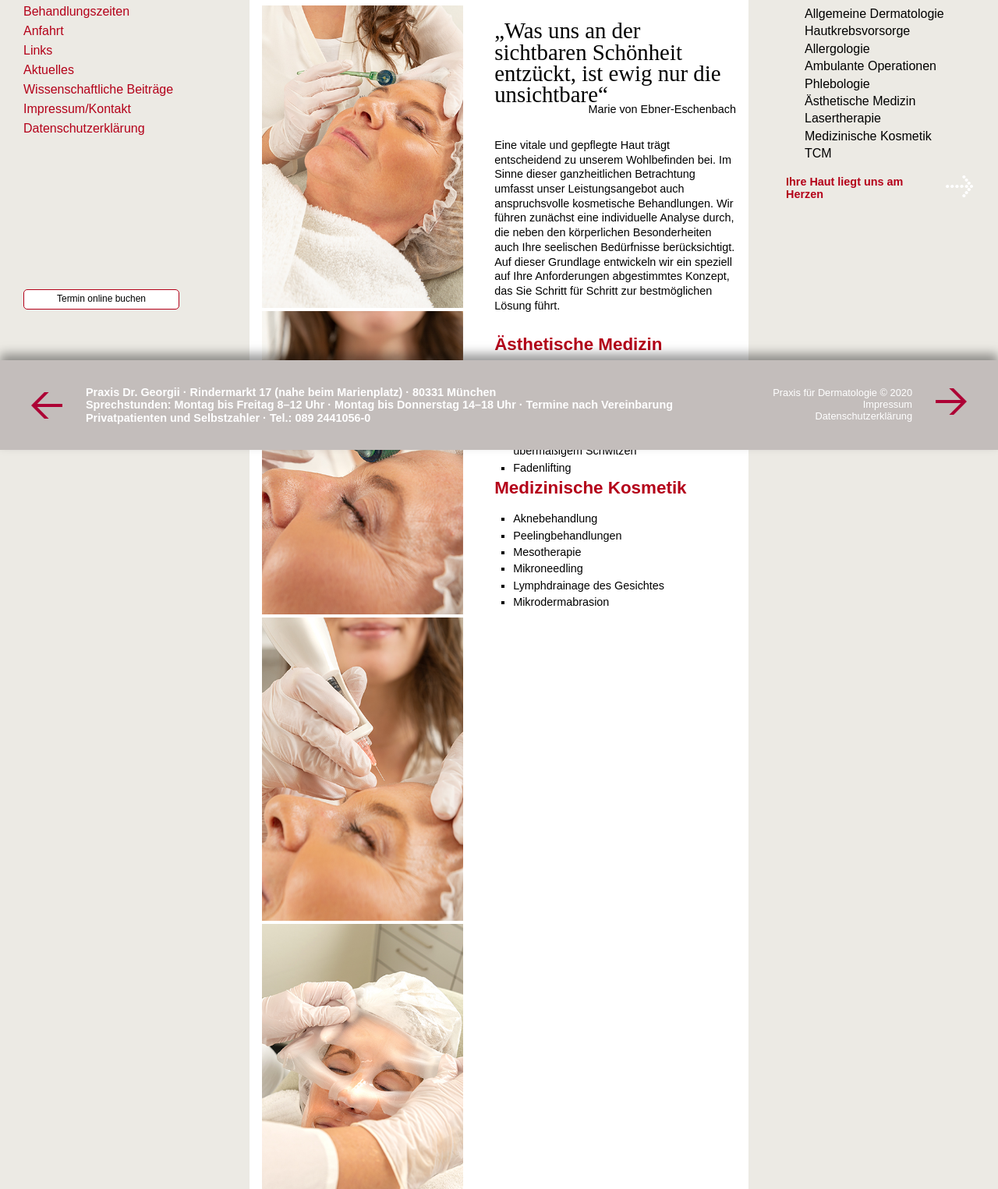
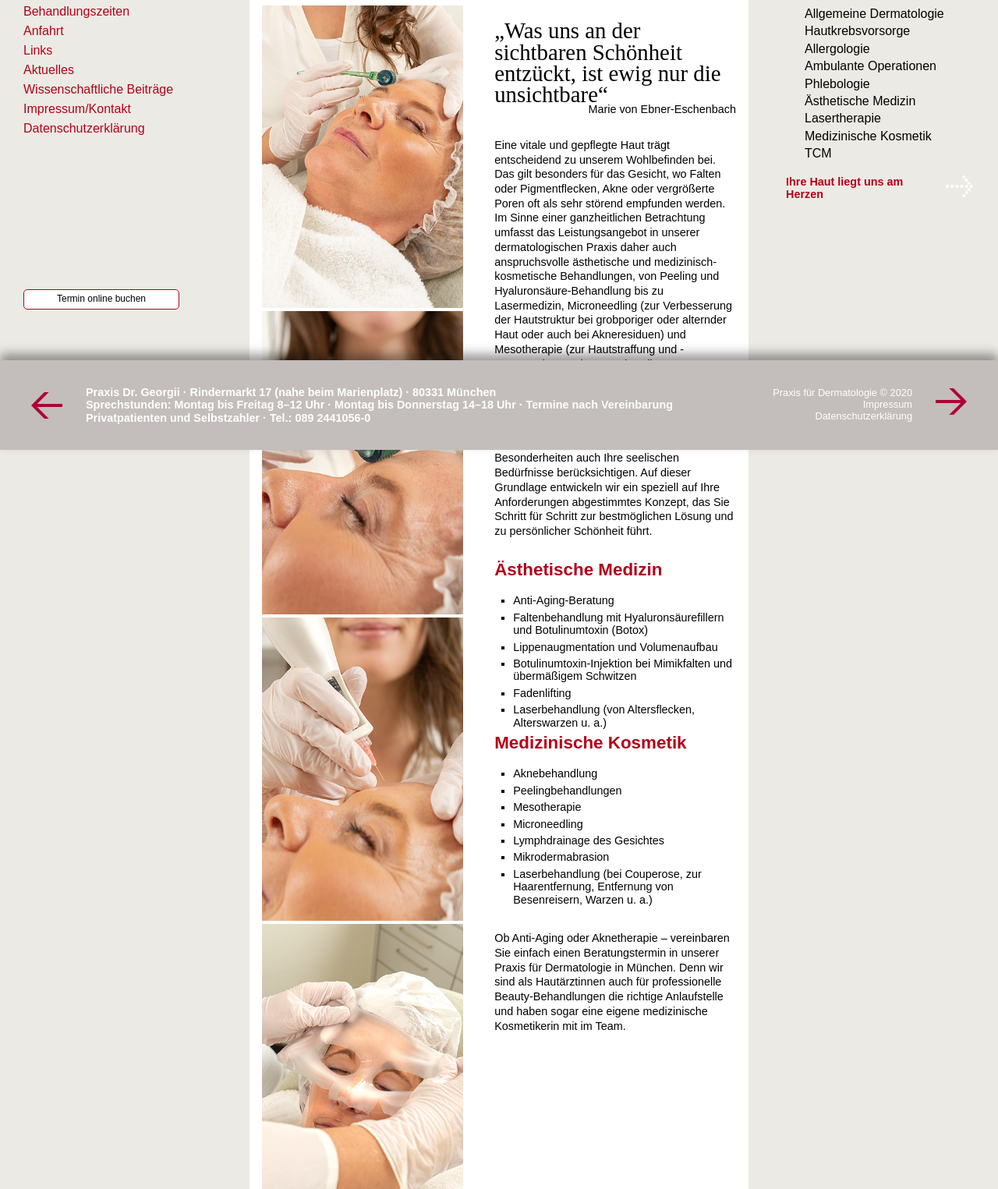
Before and after one commit to daferner/aletta, a website built with Parcel: page src/kosmetik.pug in a window 1280 px wide. Shown: the part 223-1748 px from the top of the page at 78% size. Built offline with nearby package versions, Linux system fonts and the light colour scheme; a web font is replaced by a local one.

Commit message:
Text von Svenja eingefügt, lt. E-Mail von Claus Uhlendorf vom 29.01.2021

```diff
--- a/src/kosmetik.pug
+++ b/src/kosmetik.pug
@@ -25,14 +25,16 @@ block content
         h1 „Was uns an der sichtbaren Schönheit entzückt, ist ewig nur die unsichtbare“
         p.unterheadline
           mall Marie von Ebner-Eschenbach
-        p Eine vitale und gepflegte Haut trägt entscheidend zu unserem Wohlbefinden bei. Im Sinne dieser ganzheitlichen Betrachtung umfasst unser Leistungsangebot auch anspruchsvolle kosmetische Behandlungen. Wir führen zunächst eine individuelle Analyse durch, die neben den körperlichen Besonderheiten auch Ihre seelischen Bedürfnisse berücksichtigt. Auf dieser Grundlage entwickeln wir ein speziell auf Ihre Anforderungen abgestimmtes Konzept, das Sie Schritt für Schritt zur bestmöglichen Lösung führt.
+        p Eine vitale und gepflegte Haut trägt entscheidend zu unserem Wohlbefinden bei. Das gilt besonders für das Gesicht, wo Falten oder Pigmentflecken, Akne oder vergrößerte Poren oft als sehr störend empfunden werden. Im Sinne einer ganzheitlichen Betrachtung umfasst das Leistungsangebot in unserer dermatologischen Praxis daher auch anspruchsvolle ästhetische und medizinisch-kosmetische Behandlungen, von Peeling und Hyaluronsäure-Behandlung bis zu Lasermedizin, Microneedling (zur Verbesserung der Hautstruktur bei grobporiger oder alternder Haut oder auch bei Akneresiduen) und Mesotherapie (zur Hautstraffung und -regeneration sowie zur Behandlung von Haarausfall).
+        p Wir führen zunächst eine individuelle Analyse durch, bei der wir als ganzheitlich orientierte Dermatologinnen neben den körperlichen Besonderheiten auch Ihre seelischen Bedürfnisse berücksichtigen. Auf dieser Grundlage entwickeln wir ein speziell auf Ihre Anforderungen abgestimmtes Konzept, das Sie Schritt für Schritt zur bestmöglichen Lösung und zu persönlicher Schönheit führt.
         h2.rot.x4 Ästhetische Medizin
         ul
           li.anfuehrungszeichen Anti-Aging-Beratung
-          li.anfuehrungszeichen Faltenbehandlung mit Hyaluronsäurefillern und Botulinumtoxin
+          li.anfuehrungszeichen Faltenbehandlung mit Hyaluronsäurefillern und Botulinumtoxin (Botox)
           li.anfuehrungszeichen Lippenaugmentation und Volumenaufbau
           li.anfuehrungszeichen Botulinumtoxin-Injektion bei Mimikfalten und übermäßigem Schwitzen
           li.anfuehrungszeichen Fadenlifting
+          li.anfuehrungszeichen Laserbehandlung (von Altersflecken, Alterswarzen u. a.)
 
 
         h2.rot.x4 Medizinische Kosmetik
@@ -40,6 +42,8 @@ block content
           li.anfuehrungszeichen Aknebehandlung
           li.anfuehrungszeichen Peelingbehandlungen
           li.anfuehrungszeichen Mesotherapie
-          li.anfuehrungszeichen Mikroneedling
+          li.anfuehrungszeichen Microneedling
           li.anfuehrungszeichen Lymphdrainage des Gesichtes
           li.anfuehrungszeichen Mikrodermabrasion
+          li.anfuehrungszeichen Laserbehandlung (bei Couperose, zur Haarentfernung, Entfernung von Besenreisern, Warzen u. a.)
+        p Ob Anti-Aging oder Aknetherapie – vereinbaren Sie einfach einen Beratungstermin in unserer Praxis für Dermatologie in München. Denn wir sind als Hautärztinnen auch für professionelle Beauty-Behandlungen die richtige Anlaufstelle und haben sogar eine eigene medizinische Kosmetikerin mit im Team.
```
